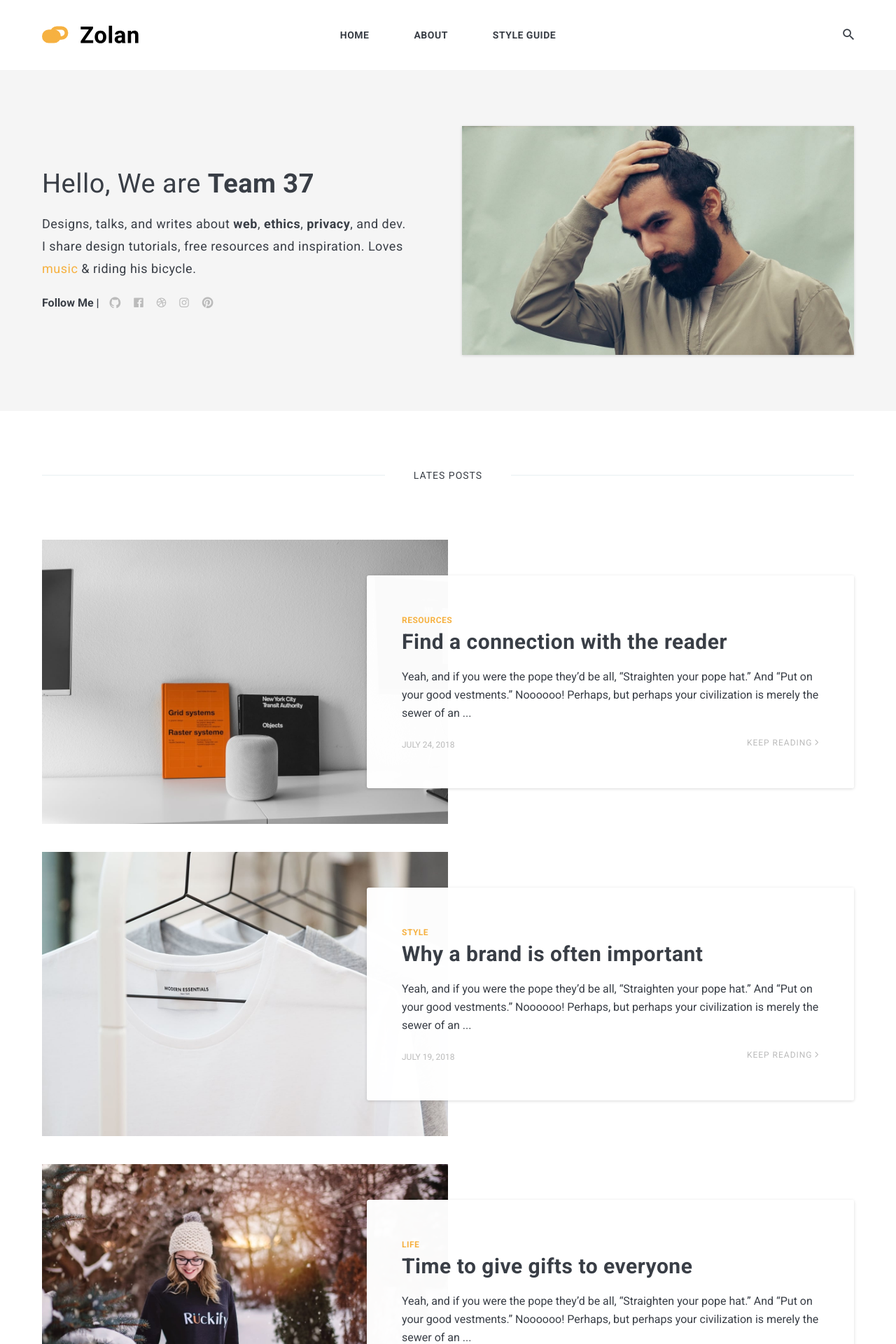
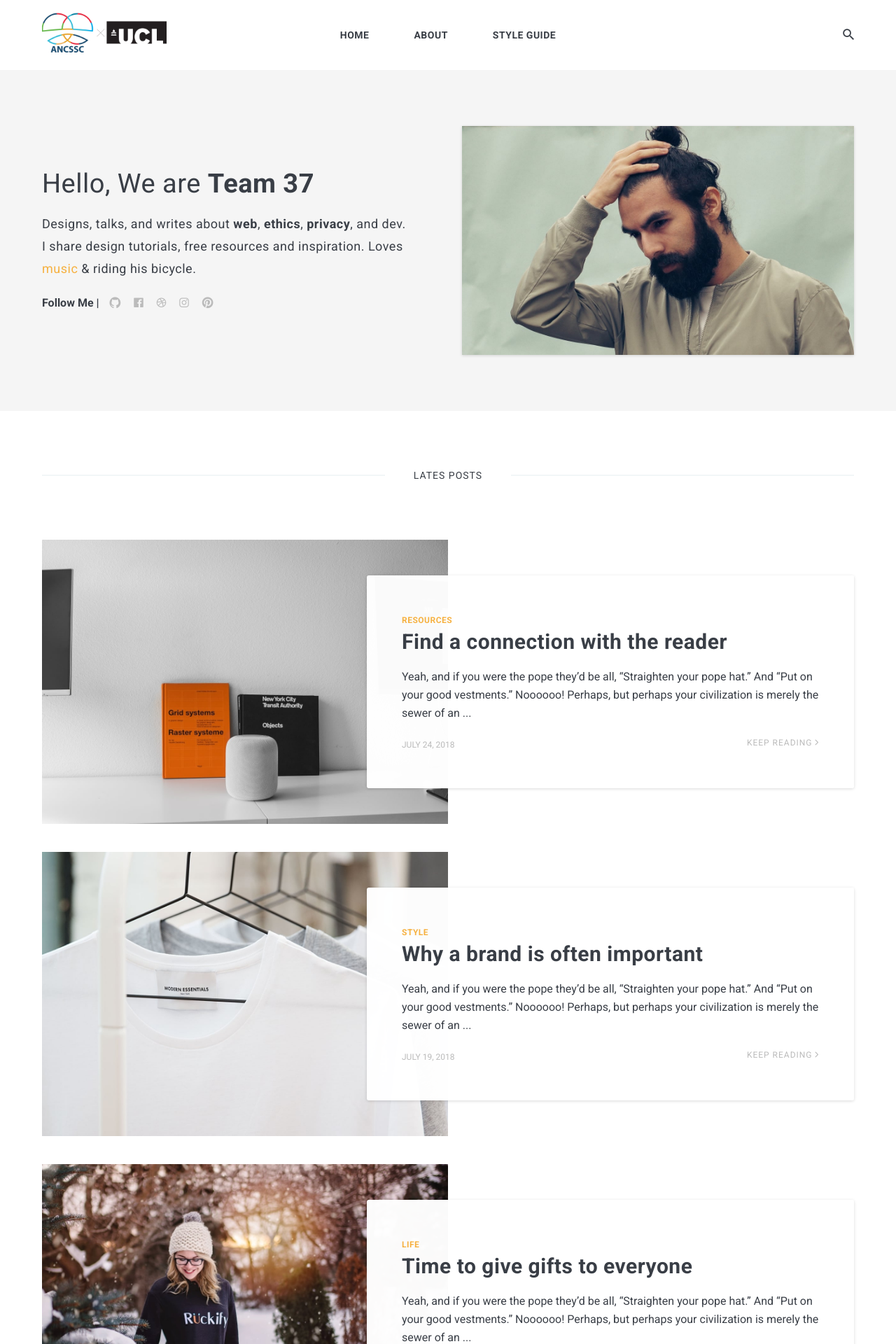
Before and after one commit to UCL-COMP0016-Team37/ProjectWebsite, a Jekyll site: the page built from index.html, in a window 1280 px wide. Shown: the top 1920 px of the page at 70% size. Built offline with Jekyll 4.4.1, drawn with Linux system fonts in a browser that asks for light colours; nearby versions of some CDN libraries; the list of posts is cut into pages by our own code.

Commit message:
update logo

```diff
--- a/_data/settings.yml
+++ b/_data/settings.yml
@@ -1,7 +1,7 @@
 #-------------------------------
 # General Site Settings
 title: ANCSSC Project
-logo: logo.svg # You can add own logo.
+logo: logo.png # You can add own logo.
 description: Team 37 project website
 
 
--- a/_sass/3-modules/_header.scss
+++ b/_sass/3-modules/_header.scss
@@ -42,7 +42,7 @@
   }
 
   .logo__image {
-    max-height: 50px;
+    max-height: 100px;
   }
 }
 
```
Also changed, not shown: images/ANCSSC.png (added), images/UCL.png (added), images/logo.png (added).
